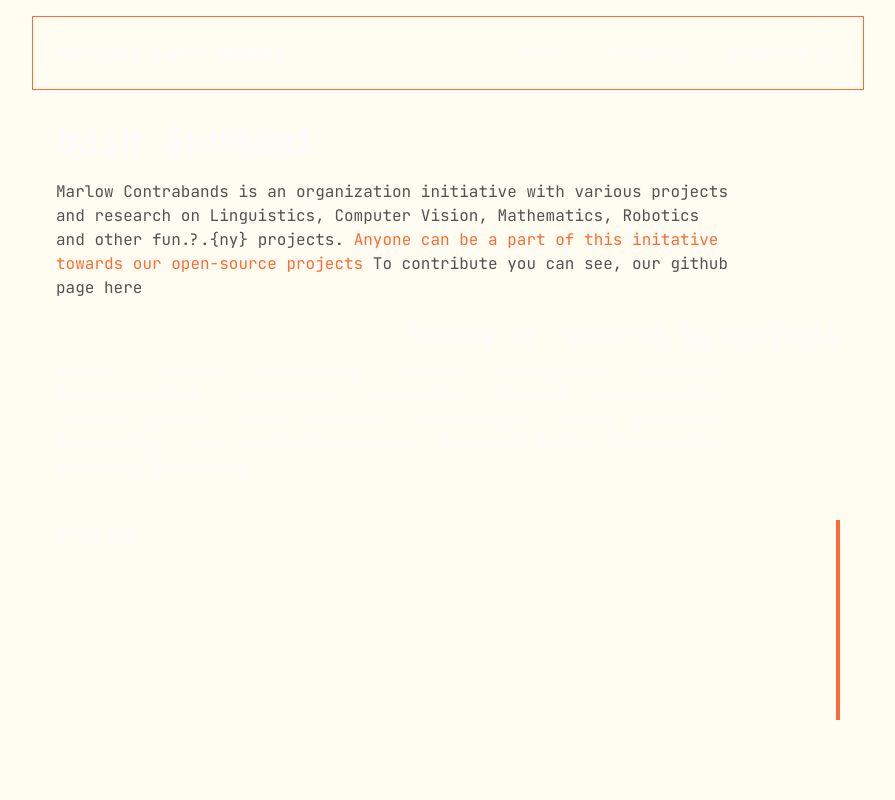
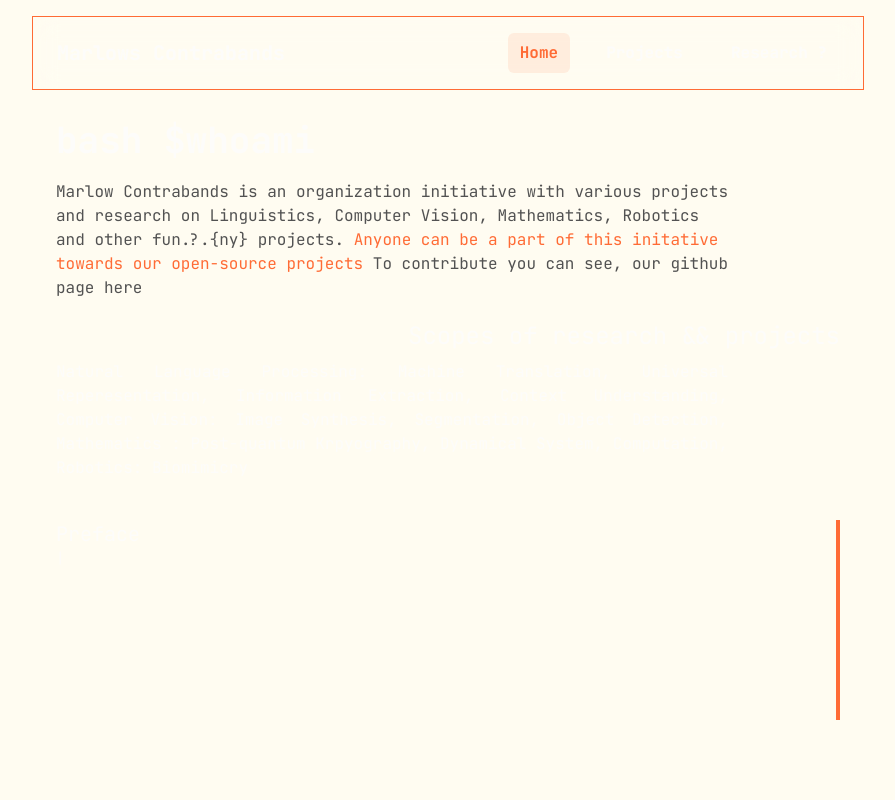
Before and after one commit to wicaksonoleksono/marlowcontraband, a Next.js app: page / in a window 1280 px wide. Shown: the top 800 px of the page, without its empty margins (192-1087 px from the left). Built offline with nearby package versions, Linux system fonts and the light colour scheme.

Commit message:
[26.09.25] wicaksonolxn | ✨ feat : ""

```diff
--- a/src/app/components/presist/Header.tsx
+++ b/src/app/components/presist/Header.tsx
@@ -1,6 +1,6 @@
 "use client";
 
-import React from "react";
+import React, { useState, useEffect } from "react";
 import Link from "next/link";
 import { pagesConfig } from "../../config/pages";
 import { useLenis } from "../../context/LenisContext"; // 1. Import the hook!
@@ -12,6 +12,7 @@
 const Header: React.FC<HeaderProps> = ({ isScrollMode = false }) => {
   // 3. Get the lenis instance directly from our context
   const lenis = useLenis();
+  const [activeSection, setActiveSection] = useState<string>('home');
   const handleSmoothScroll = (e: React.MouseEvent<HTMLAnchorElement>) => {
     e.preventDefault();
     // Make sure lenis is available before trying to scroll
@@ -24,8 +25,37 @@
     lenis.scrollTo(`#${targetId}`, { offset: -100 });
   };
 
+  useEffect(() => {
+    if (!lenis || !isScrollMode) return;
+
+    const handleScroll = () => {
+      const scrollY = lenis.scroll;
+
+      // Check which section is currently in view
+      for (const page of pagesConfig) {
+        const element = document.querySelector(page.anchor);
+        if (element) {
+          const rect = element.getBoundingClientRect();
+          // If section is in viewport center (accounting for header height)
+          if (rect.top <= window.innerHeight / 2 && rect.bottom >= window.innerHeight / 2) {
+            setActiveSection(page.id);
+            break;
+          }
+        }
+      }
+    };
+
+    // Listen to Lenis scroll events
+    lenis.on('scroll', handleScroll);
+
+    // Initial check
+    handleScroll();
+
+    return () => lenis.off('scroll', handleScroll);
+  }, [lenis, isScrollMode]);
+
   return (
-    <div className="fixed top-4 left-1/2 transform -translate-x-1/2 z-50 w-[65vw]">
+    <div className="fixed top-4 left-1/2 transform -translate-x-1/2 z-50 w-[65vw] ">
       <div
         className="flex items-center justify-between px-6 py-4 backdrop-blur-md border border-[var(--color-primary)]"
         style={{ backgroundColor: "rgb(from var(--background) r g b / 0.1)" }}
@@ -40,7 +70,11 @@
             <Link
               key={page.id}
               href={isScrollMode ? page.anchor : page.route}
-              className="font-bold hover:text-[var(--color-primary)] transition-colors whitespace-nowrap px-3 py-2 rounded-md"
+              className={`font-bold transition-colors whitespace-nowrap px-3 py-2 rounded-md ${
+                isScrollMode && activeSection === page.id
+                  ? 'text-[var(--color-primary)] bg-[var(--color-primary)]/10'
+                  : 'hover:text-[var(--color-primary)]'
+              }`}
               data-section={page.id}
               onClick={isScrollMode ? handleSmoothScroll : undefined}
             >
--- a/src/app/context/PinContext.tsx
+++ /dev/null
@@ -1,14 +0,0 @@
-// app/context/PinContext.tsx
-"use client";
-
-import { createContext, useContext } from "react";
-
-// The context will provide the scroll progress within the pinned section.
-const PinContext = createContext<{ progress: number }>({ progress: 0 });
-
-// A custom hook to easily access the progress.
-export const usePinProgress = () => {
-  return useContext(PinContext);
-};
-
-export default PinContext;
```
